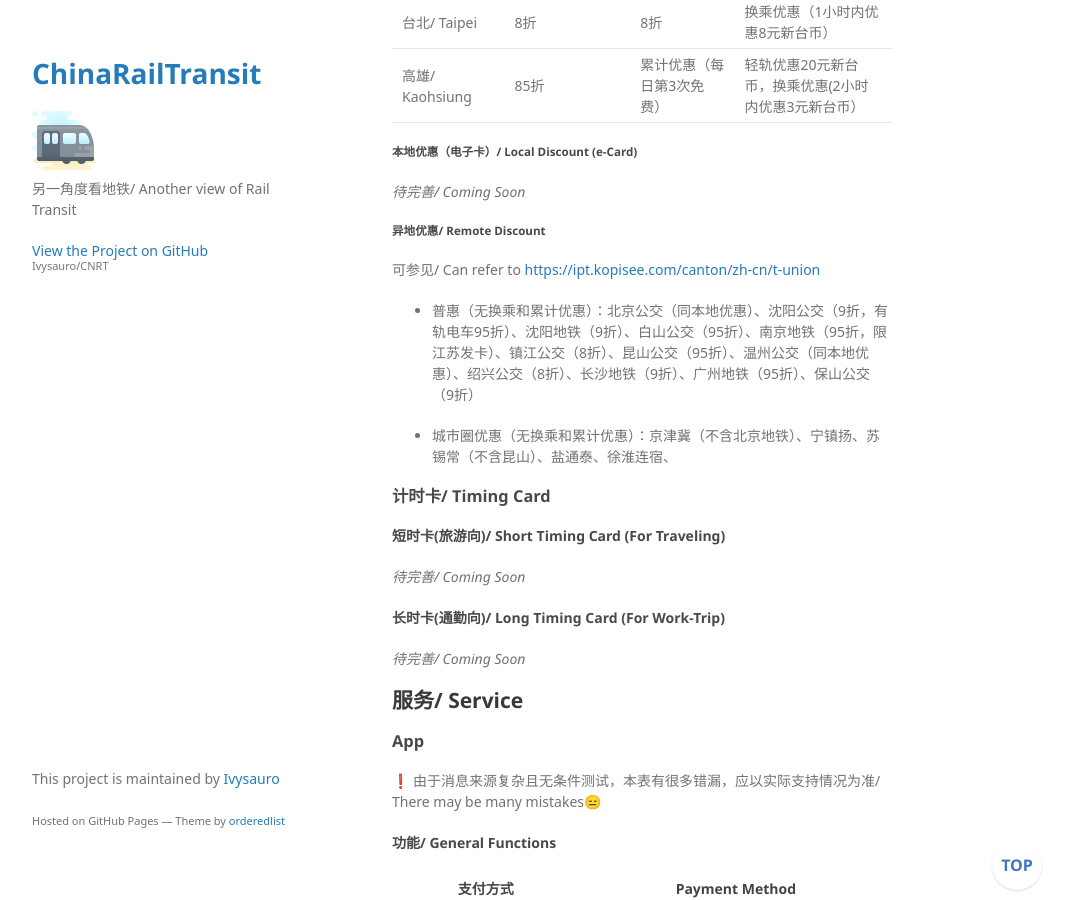
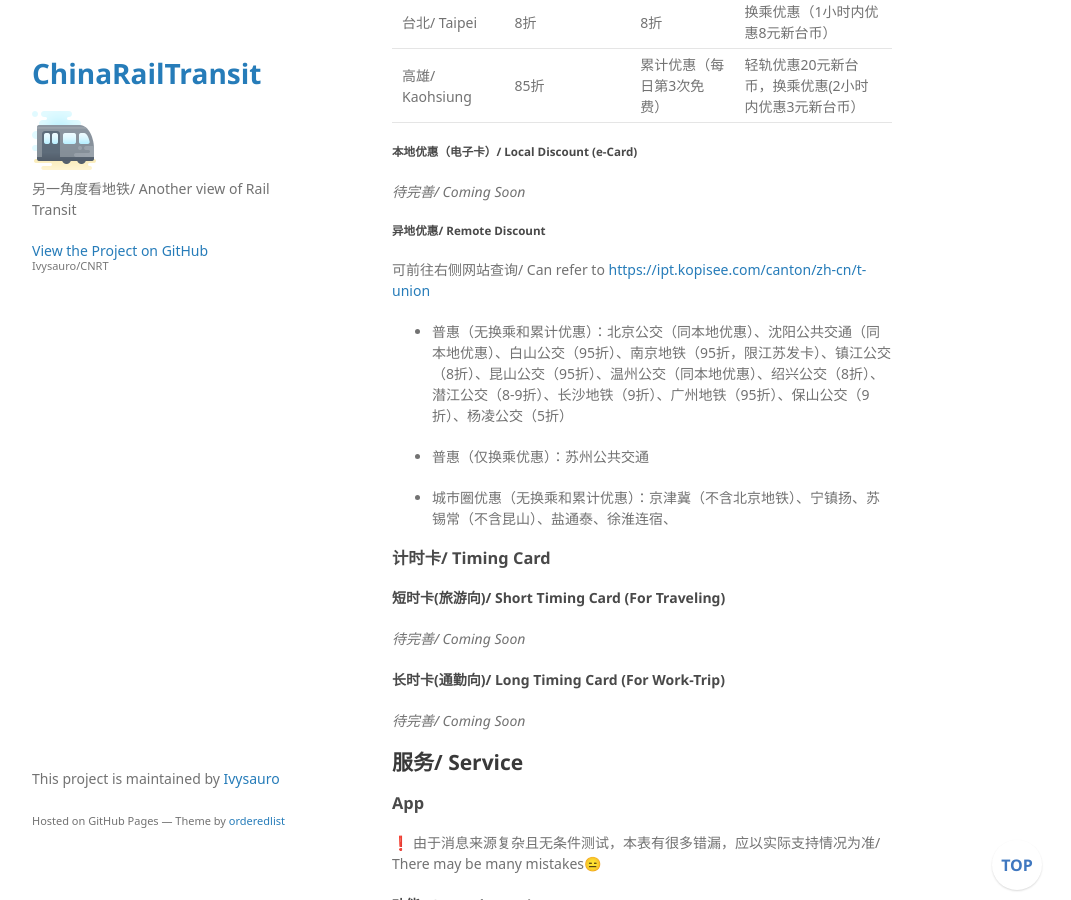
Before and after one commit to Ivysauro/CNRT, a Jekyll site: the page built from data/General Operations.md, in a window 1280 px wide and 900 px high, scrolled down 4095 px. Shown: the whole window, without its empty margins (178-1249 px from the left). Built offline with Jekyll 4.4.1, drawn with Linux system fonts in a browser that asks for light colours; some web fonts are replaced; our own code applies the rules of GitHub Pages for plain Markdown files; a script that is not in the unit is left out.

Commit message:
🍊更新苏州数据

```diff
--- a/data/General Operations.md
+++ b/data/General Operations.md
@@ -108,9 +108,11 @@
 
 ##### 异地优惠/ Remote Discount
 
-可参见/ Can refer to <https://ipt.kopisee.com/canton/zh-cn/t-union>
+可前往右侧网站查询/ Can refer to <https://ipt.kopisee.com/canton/zh-cn/t-union>
 
-- 普惠（无换乘和累计优惠）：北京公交（同本地优惠）、沈阳公交（9折，有轨电车95折）、沈阳地铁（9折）、白山公交（95折）、南京地铁（95折，限江苏发卡）、镇江公交（8折）、昆山公交（95折）、温州公交（同本地优惠）、绍兴公交（8折）、长沙地铁（9折）、广州地铁（95折）、保山公交（9折）
+- 普惠（无换乘和累计优惠）：北京公交（同本地优惠）、沈阳公共交通（同本地优惠）、白山公交（95折）、南京地铁（95折，限江苏发卡）、镇江公交（8折）、昆山公交（95折）、温州公交（同本地优惠）、绍兴公交（8折）、潜江公交（8-9折）、长沙地铁（9折）、广州地铁（95折）、保山公交（9折）、杨凌公交（5折）
+
+- 普惠（仅换乘优惠）：苏州公共交通
 
 - 城市圈优惠（无换乘和累计优惠）：京津冀（不含北京地铁）、宁镇扬、苏锡常（不含昆山）、盐通泰、徐淮连宿、
 
```
